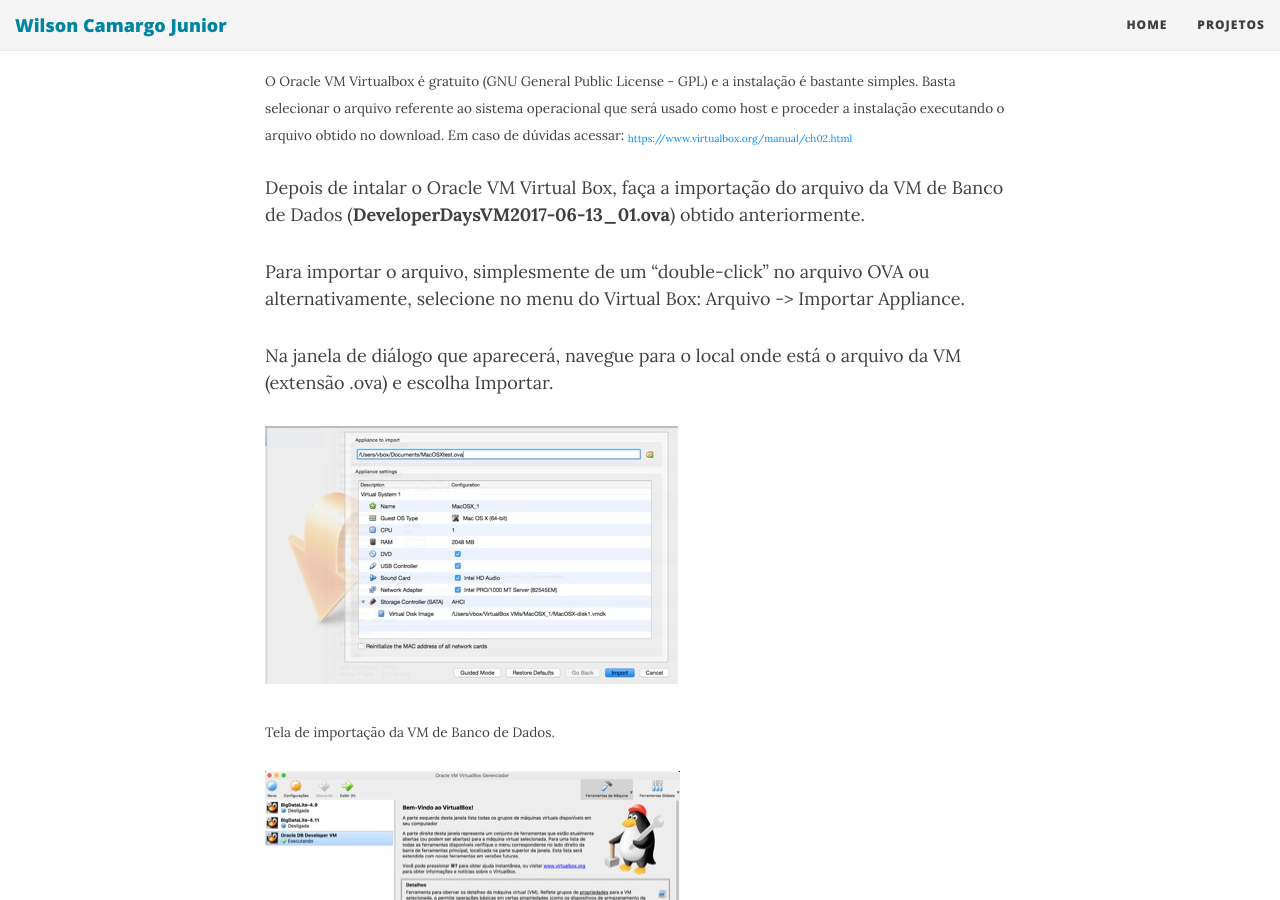
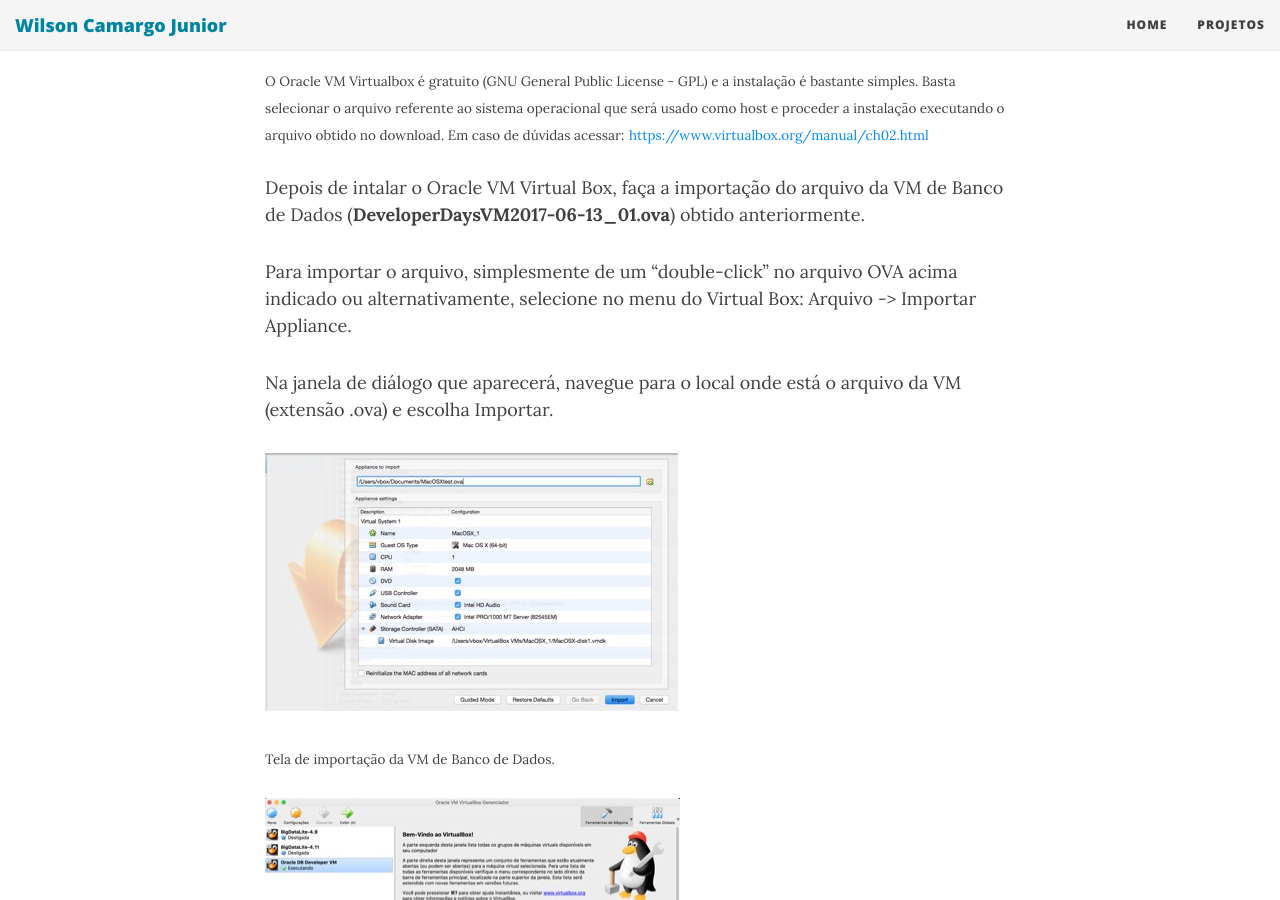
Before and after one commit to wilson-camargo-jr/teste, a Jekyll site: the page built from _posts/2018-06-17-ANN-ORE-P2.md, in a window 1280 px wide and 900 px high, scrolled down 1414 px. Built offline with Jekyll 4.4.1, drawn with Linux system fonts in a browser that asks for light colours; nearby versions of some CDN libraries.

Commit message:
Update 2018-06-17-ANN-ORE-P2.md

```diff
--- a/_posts/2018-06-17-ANN-ORE-P2.md
+++ b/_posts/2018-06-17-ANN-ORE-P2.md
@@ -26,11 +26,12 @@
 <sub><a href="http://www.oracle.com/technetwork/server-storage/virtualbox/downloads/index.html" target="_blank">http://www.oracle.com/technetwork/server-storage/virtualbox/downloads/index.html</a></sub>
 
 <sub>O Oracle VM Virtualbox é gratuito (GNU General Public License - GPL) e a instalação é bastante simples. Basta selecionar o arquivo referente ao sistema operacional que será usado como host e proceder a instalação executando o arquivo obtido no download.
-Em caso de dúvidas acessar: <sub><a href="https://www.virtualbox.org/manual/ch02.html" target="_blank">https://www.virtualbox.org/manual/ch02.html</a></sub>
+Em caso de dúvidas acessar:</sub>
+<sub><a href="https://www.virtualbox.org/manual/ch02.html" target="_blank">https://www.virtualbox.org/manual/ch02.html</a></sub>
 
 Depois de intalar o Oracle VM Virtual Box, faça a importação do arquivo da VM de Banco de Dados (**DeveloperDaysVM2017-06-13_01.ova**) obtido anteriormente.
 
-Para importar o arquivo, simplesmente de um “double-click” no arquivo OVA ou alternativamente, selecione no menu do Virtual Box: Arquivo -> Importar Appliance.
+Para importar o arquivo, simplesmente de um “double-click” no arquivo OVA acima indicado ou alternativamente, selecione no menu do Virtual Box: Arquivo -> Importar Appliance.
 
 Na janela de diálogo que aparecerá, navegue para o local onde está o arquivo da VM (extensão .ova) e escolha Importar.
 
```
